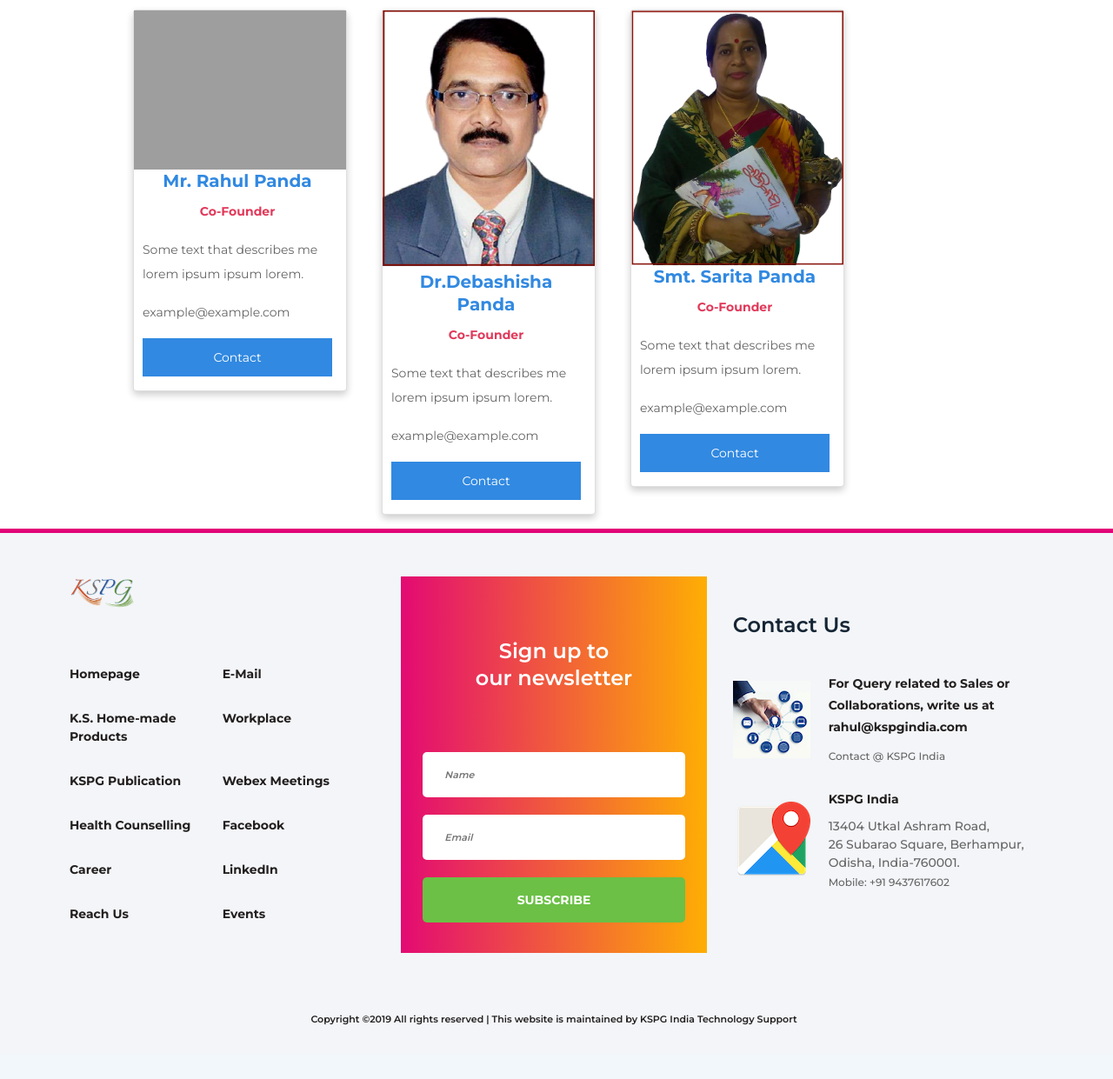
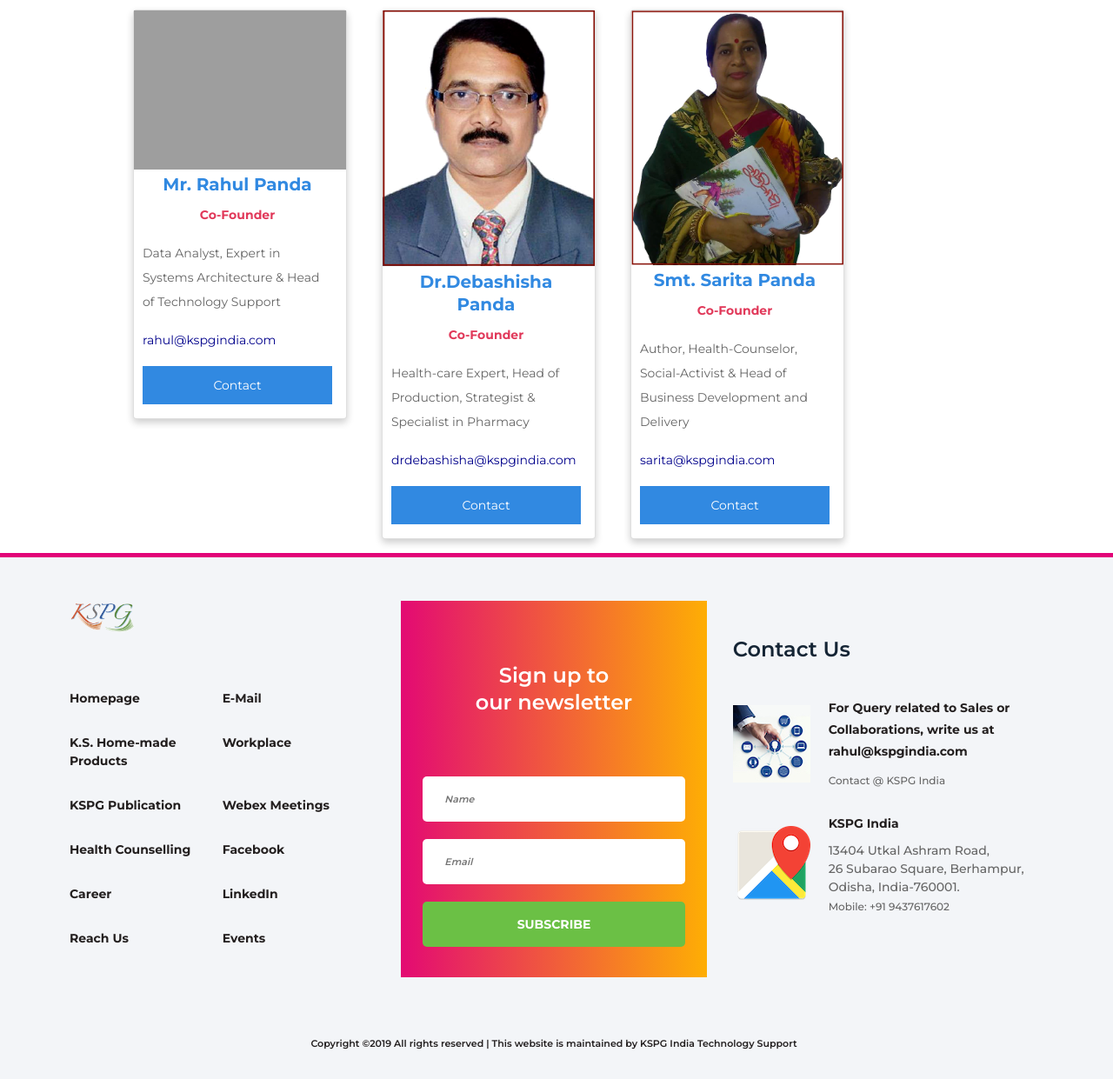
Before and after one commit to rahulpanda95/kspgindia.com, a PHP site: page /index.php?page=our_team in a window 1280 px wide. Shown: the part 424-1665 px from the top of the page at 87% size. Before the commit the page ends 1603 px from the top, so only its background shows below. Run offline with PHP 8.4, Linux system fonts and the light colour scheme; data that the repository does not hold is empty; some libraries are stand-ins or nearby versions; some web fonts are replaced; grey boxes are pictures that could not be loaded.

Commit message:
Index Change 82

```diff
--- a/pages/our_team.php
+++ b/pages/our_team.php
@@ -69,12 +69,12 @@
 <div class="row" style="margin-left: 10%; margin-right: 10%">
     <div class="column">
         <div class="card">
-            <img src="img/profile/rahul.png" alt="John" style="width:100%">
+            <img src="img/profile/rahul.png" alt="Rahul Panda" style="width:100%">
             <div class="container">
-                <h5 align="center" style="color: #3189e1">Mr. Rahul Panda</h5>
+                <h5 align="center" style="color: #3189e1; padding-top: 2%">Mr. Rahul Panda</h5>
                 <p class="title" align="center" style="color: #e1395a"><strong>Co-Founder</strong></p>
-                <p>Some text that describes me lorem ipsum ipsum lorem.</p>
-                <p>example@example.com</p>
+                <p>Data Analyst, Expert in Systems Architecture & Head of Technology Support</p>
+                <p style="color: darkblue"><a href="mailto:rahul@kspgindia.com"></a>rahul@kspgindia.com</p>
                 <p><button class="button">Contact</button></p>
             </div>
         </div>
@@ -82,12 +82,12 @@
 
     <div class="column">
         <div class="card">
-            <img src="img/profile/debashisha.png" alt="Jane" style="width:100%">
+            <img src="img/profile/debashisha.png" alt="Debashisha Panda" style="width:100%">
             <div class="container">
                 <h5 align="center" style="color: #3189e1; padding-top: 2%">Dr.Debashisha Panda</h5>
                 <p class="title" align="center" style="color: #e1395a"><strong>Co-Founder</strong></p>
-                <p>Some text that describes me lorem ipsum ipsum lorem.</p>
-                <p>example@example.com</p>
+                <p>Health-care Expert, Head of Production, Strategist & Specialist in Pharmacy</p>
+                <p style="color: darkblue"><a href="mailto:drdebashisha@kspgindia.com"></a>drdebashisha@kspgindia.com</p>
                 <p><button class="button">Contact</button></p>
             </div>
         </div>
@@ -95,12 +95,12 @@
 
     <div class="column">
         <div class="card">
-            <img src="img/profile/sarita.png" alt="Mike" style="width:100%">
+            <img src="img/profile/sarita.png" alt="Sarita Panda" style="width:100%">
             <div class="container">
-                <h5 align="center" style="color: #3189e1">Smt. Sarita Panda</h5>
+                <h5 align="center" style="color: #3189e1; padding-top: 2%">Smt. Sarita Panda</h5>
                 <p class="title" align="center" style="color: #e1395a"><strong>Co-Founder</strong></p>
-                <p>Some text that describes me lorem ipsum ipsum lorem.</p>
-                <p>example@example.com</p>
+                <p>Author, Health-Counselor, Social-Activist & Head of Business Development and Delivery</p>
+                <p style="color: darkblue"><a href="mailto:sarita@kspgindia.com"></a>sarita@kspgindia.com</p>
                 <p><button class="button">Contact</button></p>
             </div>
         </div>
```
